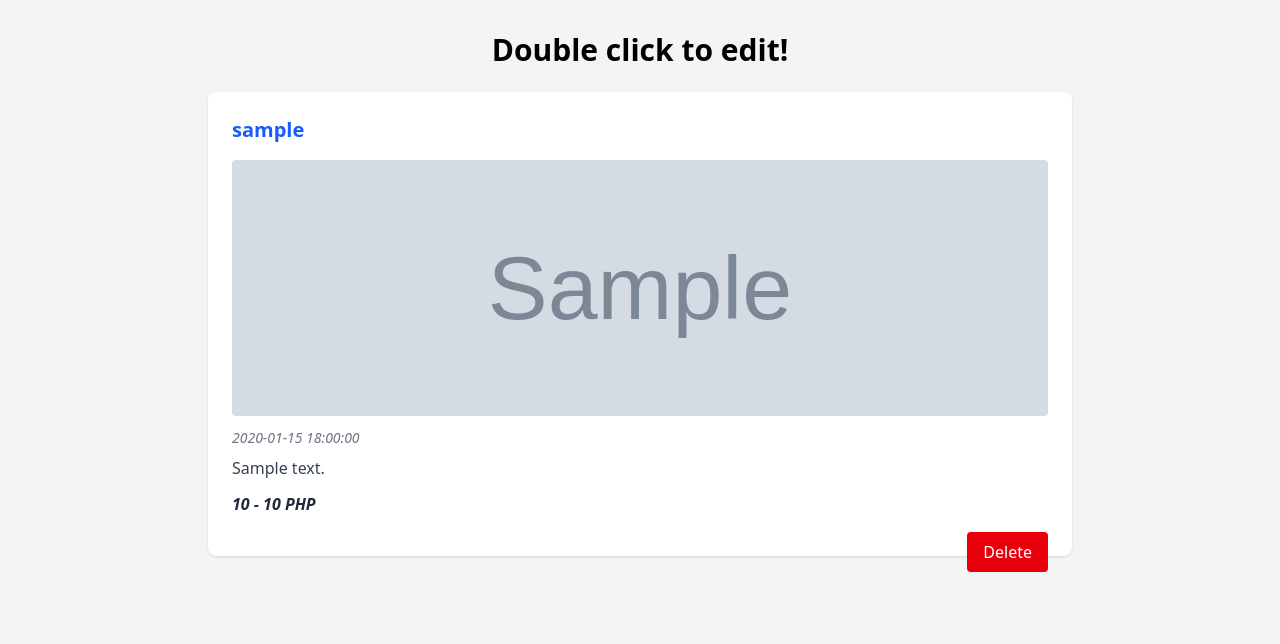
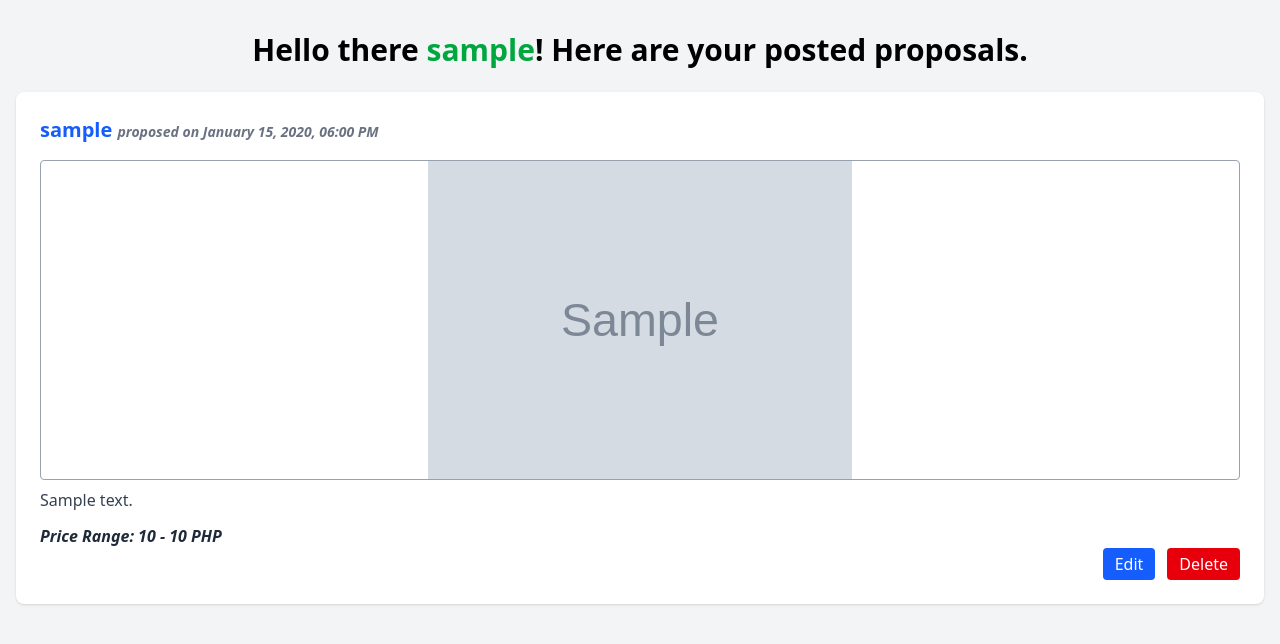
Before and after one commit to ntpyxl/PHP_Fiverr_Clone, a PHP site: page /freelancer/freelancer_proposals.php in a window 1280 px wide. Shown: the part 84-728 px from the top of the page. Run offline with PHP 8.4, Linux system fonts and the light colour scheme; the visitor is signed in with stand-in values (Sample User, id 1); tables that the repository leaves empty hold one stand-in row (values such as "Sample post"); grey boxes marked "Sample" are stand-in pictures.

Commit message:
Adjusted freelancer_proposals.php styling and its backend

```diff
--- /dev/null
+++ b/core/scripts/proposalCard.js
@@ -0,0 +1,3 @@
+$('.editProposalButton').on('click', function() {
+    $(this).closest('.proposalCard').find('.updateProposalForm').toggleClass('hidden');
+});
--- a/core/styles.css
+++ b/core/styles.css
@@ -467,6 +467,9 @@
   .flex-col {
     flex-direction: column;
   }
+  .flex-row {
+    flex-direction: row;
+  }
   .items-center {
     align-items: center;
   }
@@ -507,6 +510,20 @@
       --tw-space-y-reverse: 0;
       margin-block-start: calc(calc(var(--spacing) * 6) * var(--tw-space-y-reverse));
       margin-block-end: calc(calc(var(--spacing) * 6) * calc(1 - var(--tw-space-y-reverse)));
+    }
+  }
+  .space-x-3 {
+    :where(& > :not(:last-child)) {
+      --tw-space-x-reverse: 0;
+      margin-inline-start: calc(calc(var(--spacing) * 3) * var(--tw-space-x-reverse));
+      margin-inline-end: calc(calc(var(--spacing) * 3) * calc(1 - var(--tw-space-x-reverse)));
+    }
+  }
+  .space-x-4 {
+    :where(& > :not(:last-child)) {
+      --tw-space-x-reverse: 0;
+      margin-inline-start: calc(calc(var(--spacing) * 4) * var(--tw-space-x-reverse));
+      margin-inline-end: calc(calc(var(--spacing) * 4) * calc(1 - var(--tw-space-x-reverse)));
     }
   }
   .space-x-6 {
--- a/freelancer/freelancer_proposals.php
+++ b/freelancer/freelancer_proposals.php
@@ -21,8 +21,14 @@ if (!$userObj->isLoggedIn()) {
 <body class="bg-gray-100">
     <?php include '../components/navbar.php'; ?>
 
-    <main class="max-w-4xl mx-auto px-4 py-8">
-        <h1 class="text-3xl font-bold text-center mb-6">Double click to edit!</h1>
+    <div class="max-w-7xl mx-auto px-4 py-8">
+
+        <h1 class="text-3xl font-bold text-center mb-6">
+            <p>
+                Hello there <span class="text-green-600"><?php echo $_SESSION['username']; ?></span>!
+                Here are your posted proposals.
+            </p>
+        </h1>
 
         <?php if (isset($_SESSION['message'], $_SESSION['status'])): ?>
             <p class="text-center font-semibold mb-6
@@ -32,43 +38,48 @@ if (!$userObj->isLoggedIn()) {
             <?php unset($_SESSION['message'], $_SESSION['status']); ?>
         <?php endif; ?>
 
-        <div class="space-y-6">
-            <?php $getProposalsByUserID = $proposalObj->getProposalsByUserID($_SESSION['user_id']); ?>
-            <?php foreach ($getProposalsByUserID as $proposal) { ?>
+
+
+        <div class="col-span-1 md:col-span-7 space-y-6">
+            <?php
+            $getProposalsByUserID = $proposalObj->getProposalsByUserID($_SESSION['user_id']);
+            foreach ($getProposalsByUserID as $proposal) {
+            ?>
                 <div class="proposalCard bg-white shadow rounded-lg p-6">
                     <h2 class="text-xl font-semibold">
-                        <a href="#" class="text-blue-600 hover:underline">
-                            <?php echo $proposal['username']; ?>
-                        </a>
+                        <a href="#" class="text-blue-600 hover:underline"><?php echo $proposal['username']; ?></a>
+                        <span class="text-sm italic text-gray-500"> proposed on <?php echo date("F d, Y, h:i A", strtotime($proposal['proposals_date_added'])); ?></span>
                     </h2>
 
                     <img src="<?php echo "../images/" . $proposal['image']; ?>"
                         alt="Proposal Image"
-                        class="w-full h-64 object-cover rounded mt-4">
-
-                    <p class="text-sm text-gray-500 mt-3">
-                        <i><?php echo $proposal['proposals_date_added']; ?></i>
-                    </p>
+                        class="w-full h-80 object-contain border border-gray-400 rounded mt-4">
 
                     <p class="mt-2 text-gray-700"><?php echo $proposal['description']; ?></p>
 
                     <h4 class="mt-3 font-semibold text-gray-800">
-                        <i><?php echo number_format($proposal['min_price']) . " - " . number_format($proposal['max_price']); ?> PHP</i>
+                        <i>Price Range: <?php echo number_format($proposal['min_price']) . " - " . number_format($proposal['max_price']); ?> PHP</i>
                     </h4>
 
-                    <!-- Delete Form -->
-                    <form action="core/handleForms.php" method="POST" class="mt-4">
+                    <div class="flex justify-end space-x-3">
+                        <button
+                            class="editProposalButton bg-blue-600 hover:bg-blue-700 text-white px-3 py-1 rounded cursor-pointer">
+                            Edit
+                        </button>
+
+                        <form action="../core/handleForms.php" method="POST" onsubmit="return confirm('Are you sure you want to delete this proposal?');">
                             <input type="hidden" name="proposal_id" value="<?php echo $proposal['proposal_id']; ?>">
                             <input type="hidden" name="image" value="<?php echo $proposal['image']; ?>">
                             <button type="submit"
                                 name="deleteProposalBtn"
-                            class="bg-red-600 hover:bg-red-700 text-white px-4 py-2 rounded float-right">
+                                class="bg-red-600 hover:bg-red-700 text-white px-3 py-1 rounded cursor-pointer">
                                 Delete
                             </button>
                         </form>
 
-                    <!-- Update Form (hidden until double click) -->
-                    <form action="core/handleForms.php" method="POST" class="updateProposalForm hidden mt-6 space-y-4">
+                    </div>
+
+                    <form action="../core/handleForms.php" method="POST" class="updateProposalForm hidden mt-6 space-y-4">
                         <div class="grid grid-cols-1 md:grid-cols-2 gap-4">
                             <div>
                                 <label class="block text-sm font-medium mb-1">Minimum Price</label>
@@ -91,20 +102,17 @@ if (!$userObj->isLoggedIn()) {
                         </div>
                         <button type="submit"
                             name="updateProposalBtn"
-                            class="w-full bg-blue-600 hover:bg-blue-700 text-white px-4 py-2 rounded">
+                            class="w-full bg-blue-600 hover:bg-blue-700 text-white px-4 py-2 rounded cursor-pointer">
                             Update Proposal
                         </button>
                     </form>
                 </div>
             <?php } ?>
         </div>
-    </main>
 
-    <script>
-        $('.proposalCard').on('dblclick', function() {
-            $(this).find('.updateProposalForm').toggleClass('hidden');
-        });
-    </script>
+    </div>
+
+    <script src="../core/scripts/proposalCard.js"></script>
 </body>
 
 </html>
```
Also changed, not shown: core/handleForms.php (+9 -5 lines), freelancer/index.php (+6 -7 lines). Lines whose indentation alone changed are shown as unchanged.
